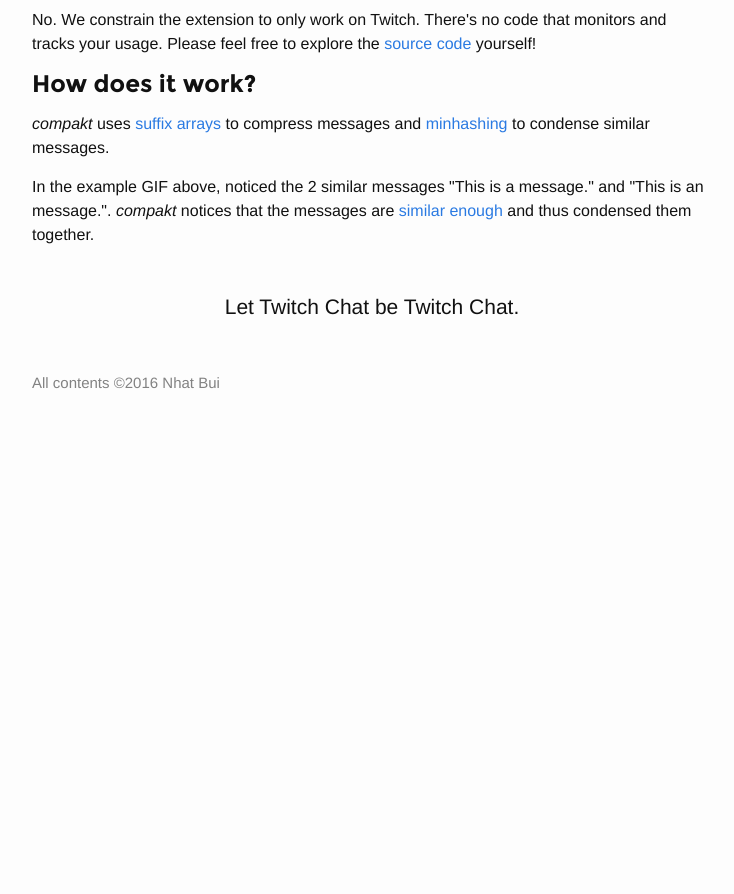
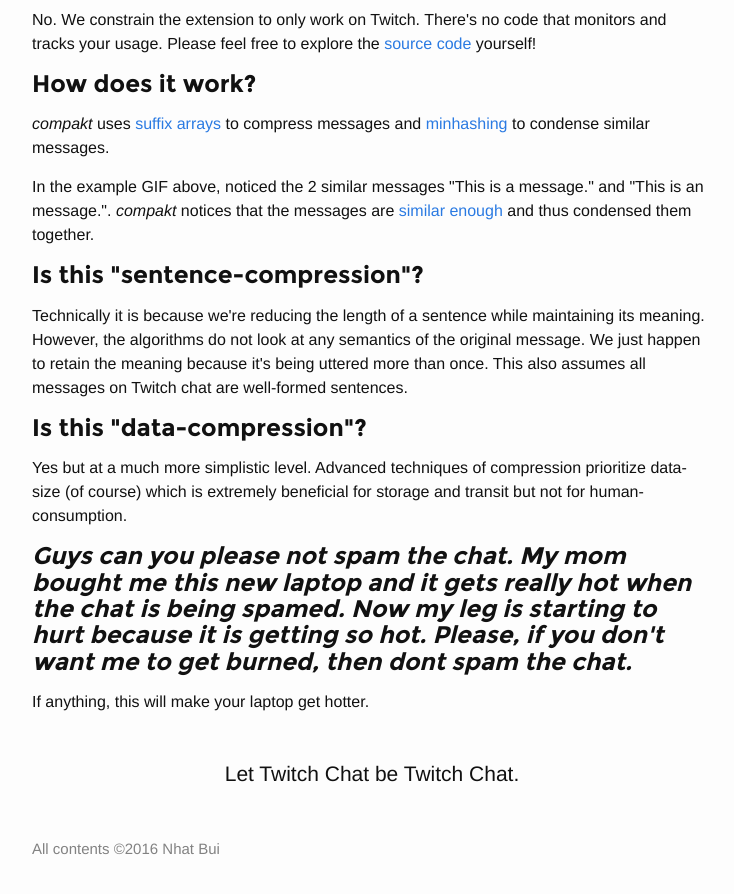
Before and after one commit to nhatbui/nhatbui.github.io, a Jekyll site: the page built from compakt/index.html, in a window 1280 px wide and 900 px high, scrolled down 1240 px. Shown: the top 894 px of the window, without its empty margins (268-1002 px from the left). Built offline with Jekyll 4.4.1, drawn with Linux system fonts in a browser that asks for light colours; before the commit the page ends 1694 px from its top, so only the background shows below that.

Commit message:
Inline header (no jekyll insert). head include now slim

```diff
--- a/_includes/head.html
+++ b/_includes/head.html
@@ -10,14 +10,10 @@
   <link rel=”shortcut icon” href=”favicon.ico” type=”image/png”>
   <link rel=”icon” href=”favicon.ico” type=”image/png”>
   <link rel="apple-touch-icon" href="apple-touch-icon.png">
-  <link rel="chrome-webstore-item" href="https://chrome.google.com/webstore/detail/gfjfndigkjbiabgckjpngijjdkmebeje">
   <link rel="stylesheet" href="{{ "/css/normalize.min.css" | prepend: site.baseurl }}">
-  <link rel="stylesheet" href="{{ "/css/bootstrap.min.css" | prepend: site.baseurl }}">
   <link rel="stylesheet" href="{{ "/css/main.css" | prepend: site.baseurl }}">
   <link rel="canonical" href="{{ page.url | replace:'index.html','' | prepend: site.baseurl | prepend: site.url }}">
   <link rel="alternate" type="application/rss+xml" title="{{ site.title }}" href="{{ "/feed.xml" | prepend: site.baseurl | prepend: site.url }}">
   <script src="{{ "/js/vendor/modernizr-2.8.3.min.js" | prepend: site.baseurl }}"></script>
-  <script src="{{ "/js/vendor/jquery-1.11.2.min.js" | prepend: site.baseurl }}"></script>
-  <script src="{{ "/js/bootstrap.min.js" | prepend: site.baseurl }}"></script>
   {% seo %}
 </head>
--- a/compakt/index.html
+++ b/compakt/index.html
@@ -3,7 +3,29 @@
 
 <!DOCTYPE html>
 <html>
-  {% include head.html %}
+  <head>
+    <meta charset="utf-8">
+    <meta http-equiv="X-UA-Compatible" content="IE=edge,chrome=1">
+    <meta name="viewport" content="width=device-width, initial-scale=1">
+
+    <title>{% if page.title %}{{ page.title | escape }}{% else %}{{ site.title | escape }}{% endif %}</title>
+    <meta name="description" content="{% if page.excerpt %}{{ page.excerpt | strip_html | strip_newlines | truncate: 160 }}{% else %}{{ site.description }}{% endif %}">
+
+    <meta name="viewport" content="width=device-width, initial-scale=1">
+    <link rel=”shortcut icon” href=”favicon.ico” type=”image/png”>
+    <link rel=”icon” href=”favicon.ico” type=”image/png”>
+    <link rel="apple-touch-icon" href="apple-touch-icon.png">
+    <link rel="chrome-webstore-item" href="https://chrome.google.com/webstore/detail/gfjfndigkjbiabgckjpngijjdkmebeje">
+    <link rel="stylesheet" href="{{ "/css/normalize.min.css" | prepend: site.baseurl }}">
+    <link rel="stylesheet" href="{{ "/css/bootstrap.min.css" | prepend: site.baseurl }}">
+    <link rel="stylesheet" href="{{ "/css/main.css" | prepend: site.baseurl }}">
+    <link rel="canonical" href="{{ page.url | replace:'index.html','' | prepend: site.baseurl | prepend: site.url }}">
+    <link rel="alternate" type="application/rss+xml" title="{{ site.title }}" href="{{ "/feed.xml" | prepend: site.baseurl | prepend: site.url }}">
+    <script src="{{ "/js/vendor/modernizr-2.8.3.min.js" | prepend: site.baseurl }}"></script>
+    <script src="{{ "/js/vendor/jquery-1.11.2.min.js" | prepend: site.baseurl }}"></script>
+    <script src="{{ "/js/bootstrap.min.js" | prepend: site.baseurl }}"></script>
+    {% seo %}
+  </head>
   <body>
 
     <div class="header center-block">
@@ -49,6 +71,20 @@
           that the messages are <a href="https://en.wikipedia.org/wiki/MinHash#Jaccard_similarity_and_minimum_hash_values">similar enough</a>
           and thus condensed them together.</p>
 
+        <h3>Is this "sentence-compression"?</h3>
+        <p>Technically it is because we're reducing the length of a sentence
+          while maintaining its meaning. However, the algorithms do not look
+          at any semantics of the original message. We just happen to retain
+          the meaning because it's being uttered more than once. This also
+          assumes all messages on Twitch chat are well-formed sentences.</p>
+
+        <h3>Is this "data-compression"?</h3>
+        <p>Yes but at a much more simplistic level. Advanced techniques of compression
+          prioritize data-size (of course) which is extremely beneficial for
+          storage and transit but not for human-consumption.</p>
+
+        <h3><i>Guys can you please not spam the chat. My mom bought me this new laptop and it gets really hot when the chat is being spamed. Now my leg is starting to hurt because it is getting so hot. Please, if you don't want me to get burned, then dont spam the chat.</i></h3>
+        <p>If anything, this will make your laptop get hotter.</p>
       </div>
     </div>
 
```
